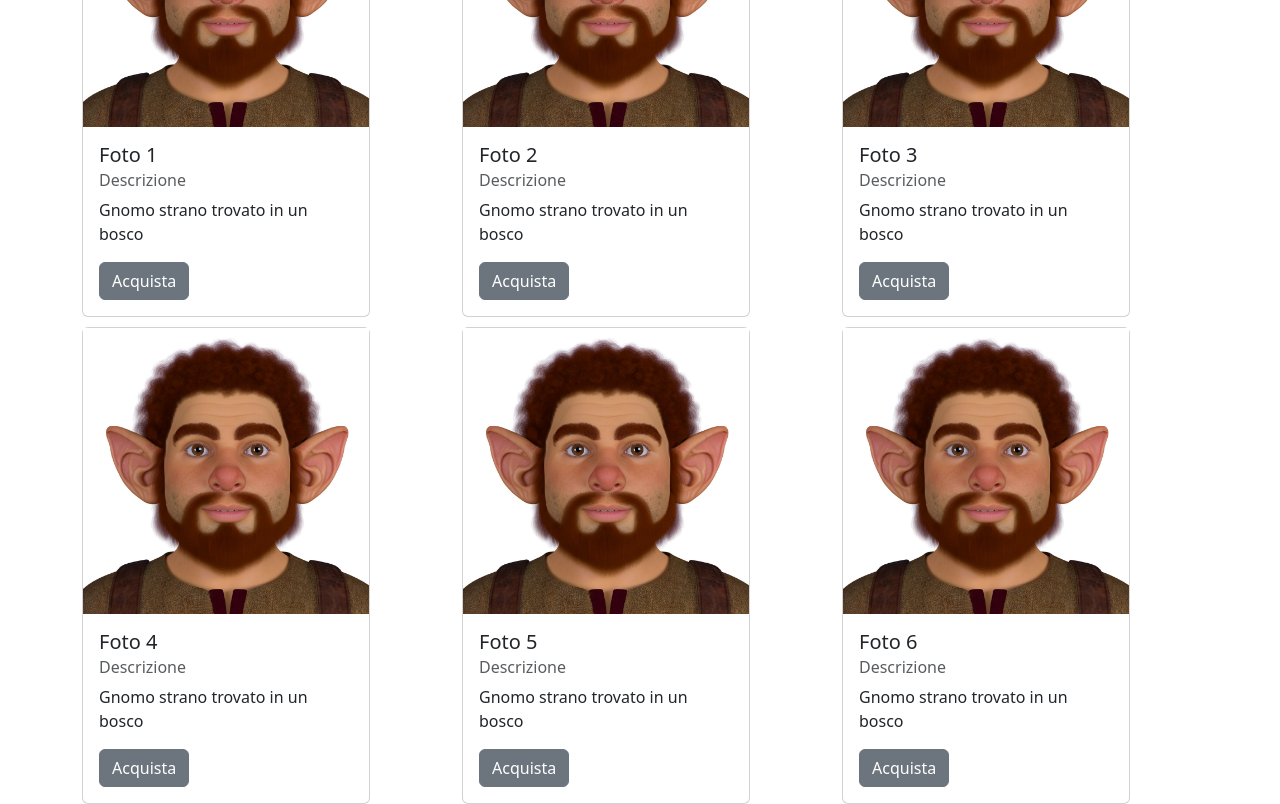
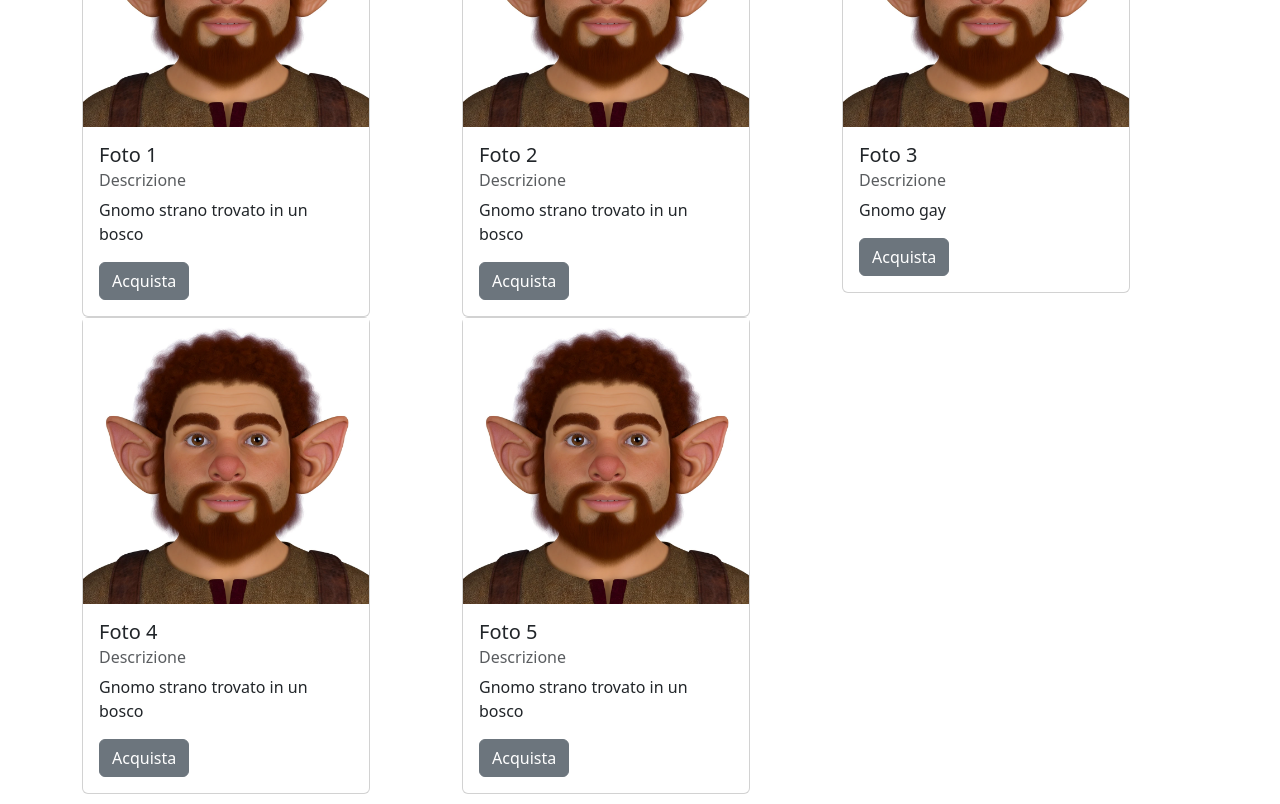
Before and after one commit to MarcoAmato/SolSnap, a React (Create React App) app: page /Gallery in a window 1280 px wide. Shown: the part 240-1044 px from the top of the page. Built offline with nearby package versions, Linux system fonts and the light colour scheme.

Commit message:
Gallery refactor

```diff
--- a/src/component/Gallery.tsx
+++ b/src/component/Gallery.tsx
@@ -4,108 +4,55 @@ import { Button, Card, CardBody, CardSubtitle, CardText, CardTitle, Col, Contain
 import vincentium_broken from '../img/vincentium_broken.jpg';
 
 
+class ImageData {
+  constructor(public name: string, public src: string, public description: string) {}
+}
+
+// Sample data for the gallery
+const images = [
+  new ImageData("Foto 1", vincentium_broken, "Gnomo strano trovato in un bosco"),
+  new ImageData("Foto 2", vincentium_broken, "Gnomo strano trovato in un bosco"),
+  new ImageData("Foto 3", vincentium_broken, "Gnomo gay"),
+  new ImageData("Foto 4", vincentium_broken, "Gnomo strano trovato in un bosco"),
+  new ImageData("Foto 5", vincentium_broken, "Gnomo strano trovato in un bosco"),
+];
+
 function Gallery() {
 
-
-
-  return (
-    <>
-    <Container className='marginTop'>
-      <Row>
-        <Col sm={4}>
+  const renderCardsForRow = (imagesForRow: ImageData[]) => {
+    return imagesForRow.map((image, index) => (
+      <Col sm={4} key={index}>
         <Card style={{ width: '18rem' }}>
-            <img alt="Sample" src={vincentium_broken} />
+          <img alt={image.name} src={image.src} />
           <CardBody>
-
-              <CardTitle tag="h5">Foto 1</CardTitle>
+            <CardTitle tag="h5">{image.name}</CardTitle>
             <CardSubtitle className="mb-2 text-muted" tag="h6">Descrizione</CardSubtitle>
-              <CardText>Gnomo strano trovato in un bosco</CardText>
+            <CardText>{image.description}</CardText>
             <Button>Acquista</Button>
-
           </CardBody>
         </Card>
       </Col>
+    ));
+  };
 
-        <Col sm={4}>
-          <Card style={{ width: '18rem' }}>
-            <img alt="Sample" src={vincentium_broken} />
-            <CardBody>
+  // Function to render rows of images
+  const renderImageRows = () => {
+    const rows = [];
+    for (let i = 0; i < images.length; i += 3) {
+      const imagesForRow = images.slice(i, i + 3);
+      rows.push(
+        <Row key={i}>
+          {renderCardsForRow(imagesForRow)}
+        </Row>
+      );
+    }
+    return rows;
+  };
 
-              <CardTitle tag="h5">Foto 2</CardTitle>
-              <CardSubtitle className="mb-2 text-muted" tag="h6">Descrizione</CardSubtitle>
-              <CardText>Gnomo strano trovato in un bosco</CardText>
-              <Button>Acquista</Button>
-
-            </CardBody>
-          </Card>
-        </Col>
-
-        <Col sm={4}>
-          <Card style={{ width: '18rem' }}>
-            <img alt="Sample" src={vincentium_broken} />
-            <CardBody>
-
-              <CardTitle tag="h5">Foto 3</CardTitle>
-              <CardSubtitle className="mb-2 text-muted" tag="h6">Descrizione</CardSubtitle>
-              <CardText>Gnomo strano trovato in un bosco</CardText>
-              <Button>Acquista</Button>
-
-            </CardBody>
-          </Card>
-        </Col>
-
-      </Row>
-
-
-
-
-      <Row className="marginTop">
-        <Col sm={4}>
-          <Card style={{ width: '18rem' }}>
-            <img alt="Sample" src={vincentium_broken} />
-            <CardBody>
-
-              <CardTitle tag="h5">Foto 4</CardTitle>
-              <CardSubtitle className="mb-2 text-muted" tag="h6">Descrizione</CardSubtitle>
-              <CardText>Gnomo strano trovato in un bosco</CardText>
-              <Button>Acquista</Button>
-
-            </CardBody>
-          </Card>
-        </Col>
-
-
-        <Col sm={4}>
-          <Card style={{ width: '18rem' }}>
-            <img alt="Sample" src={vincentium_broken} />
-            <CardBody>
-
-              <CardTitle tag="h5">Foto 5</CardTitle>
-              <CardSubtitle className="mb-2 text-muted" tag="h6">Descrizione</CardSubtitle>
-              <CardText>Gnomo strano trovato in un bosco</CardText>
-              <Button>Acquista</Button>
-
-            </CardBody>
-          </Card>
-        </Col>
-
-        <Col sm={4}>
-          <Card style={{ width: '18rem' }}>
-            <img alt="Sample" src={vincentium_broken} />
-            <CardBody>
-
-              <CardTitle tag="h5">Foto 6</CardTitle>
-              <CardSubtitle className="mb-2 text-muted" tag="h6">Descrizione</CardSubtitle>
-              <CardText>Gnomo strano trovato in un bosco</CardText>
-              <Button>Acquista</Button>
-
-            </CardBody>
-          </Card>
-        </Col>
-
-      </Row>
+  return (
+    <Container className='marginTop'>
+      {renderImageRows()}
     </Container>
-    </>
   );
 }
 
```
Lines whose indentation alone changed are shown as unchanged.
